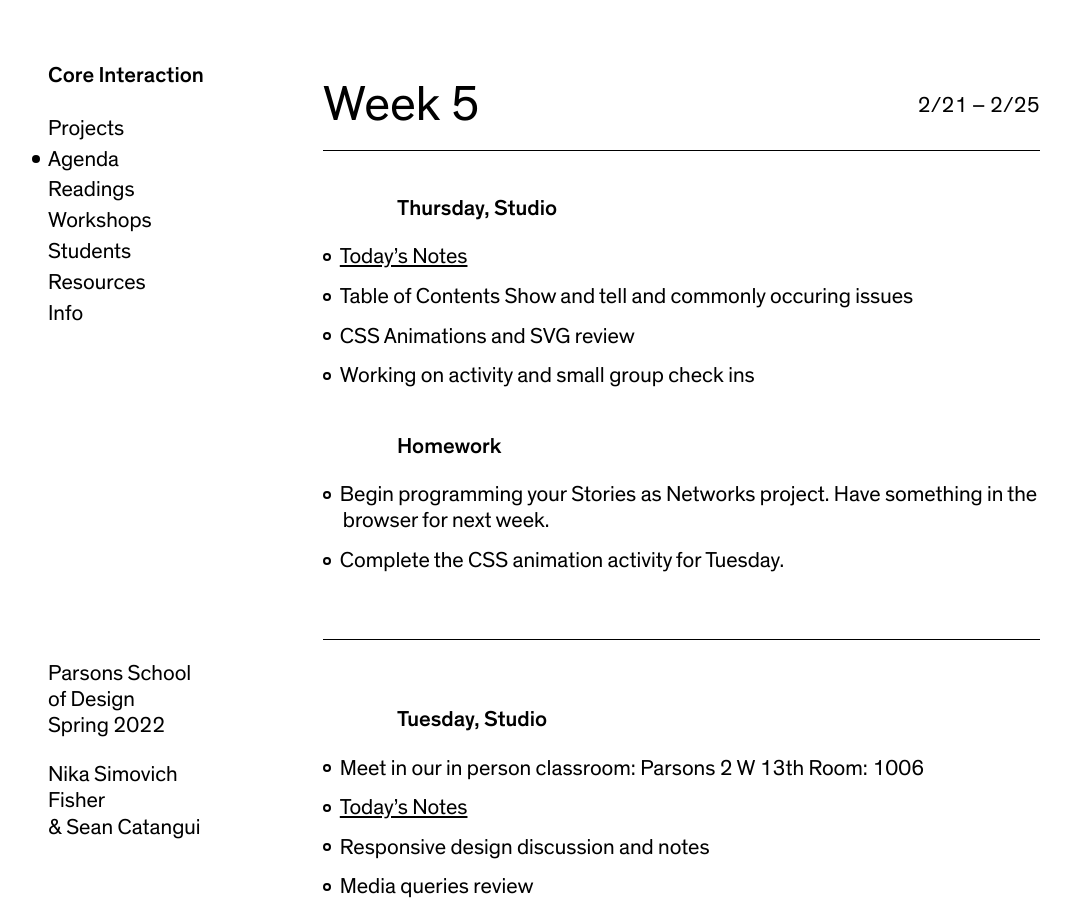
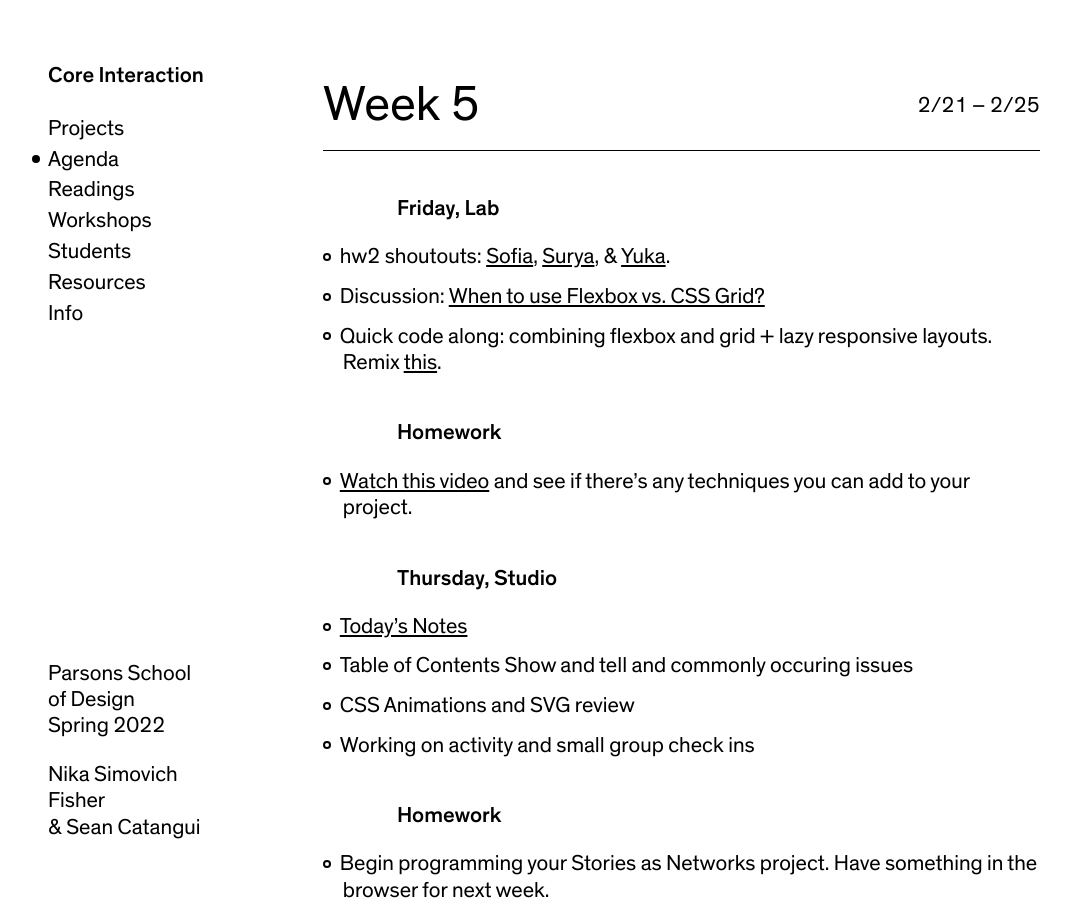
Before and after one commit to nikasimovich/cis22, a Jekyll site: the page built from _agendas/week-5.md, in a window 1280 px wide and 900 px high. Shown: the whole window, without its empty margins (12-1083 px from the left). Built offline with Jekyll 4.4.1, drawn with Linux system fonts in a browser that asks for light colours.

Commit message:
Update week-5.md

```diff
--- a/_agendas/week-5.md
+++ b/_agendas/week-5.md
@@ -5,6 +5,16 @@ date_range:       2/21 – 2/25
 summary:          Responsive Design, media queries, project development
 
 ---
+
+### Friday, Lab
+
+- hw2 shoutouts: [Sofia](https://sants632.github.io/exercises/poster/), [Surya](https://pands212.github.io/exercises/poster-in-class/index.html), & [Yuka](https://pands212.github.io/exercises/poster-in-class/index.html).
+- Discussion: [When to use Flexbox vs. CSS Grid?](https://www.youtube.com/watch?v=hs3piaN4b5I&t=86s)
+- Quick code along: combining flexbox and grid + lazy responsive layouts. Remix [this](https://glitch.com/~ci-responsive-grid).
+
+### Homework
+- [Watch this video](https://www.youtube.com/watch?v=-hmOZU7Zk10) and see if there's any techniques you can add to your project.
+
 
 ### Thursday, Studio
 
```
